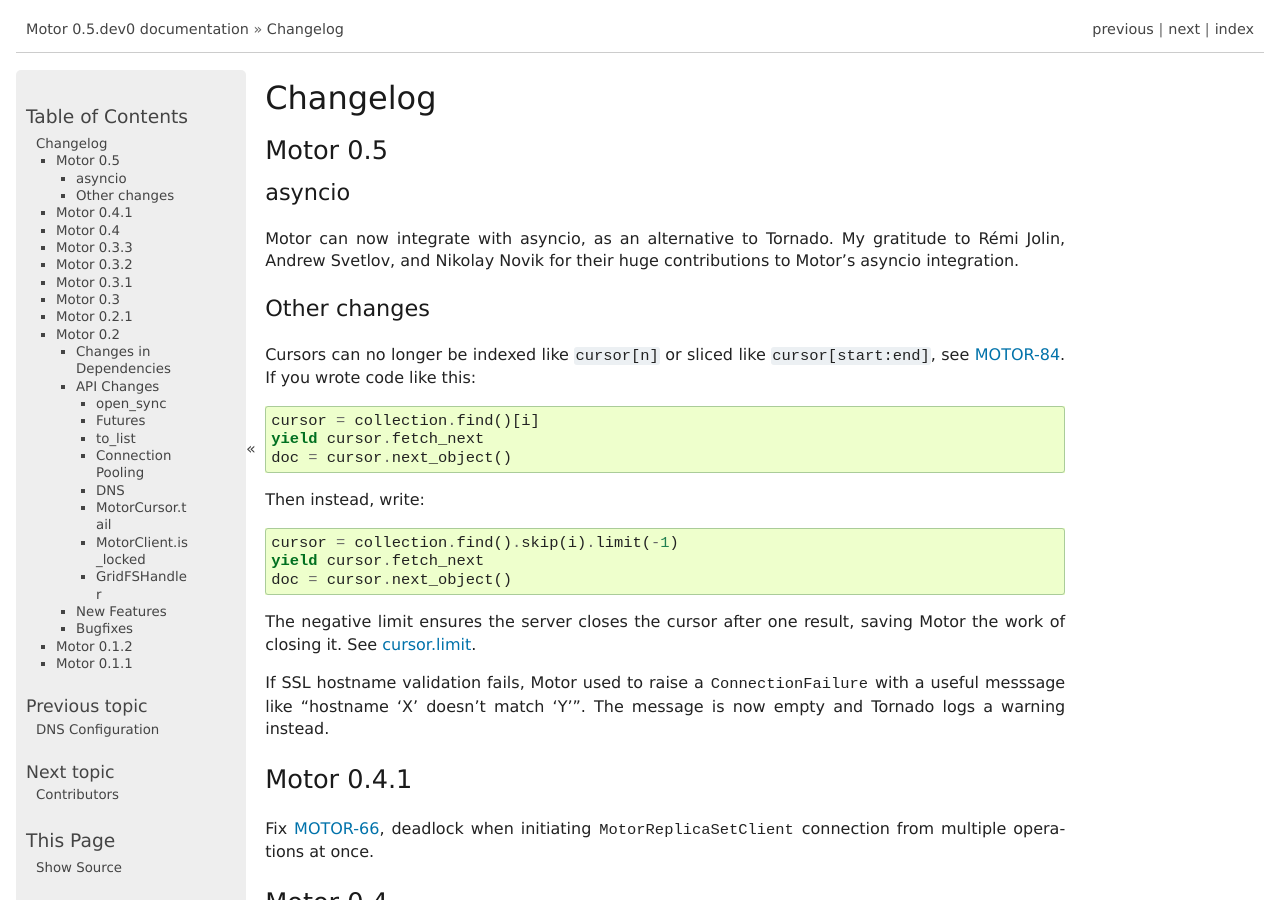
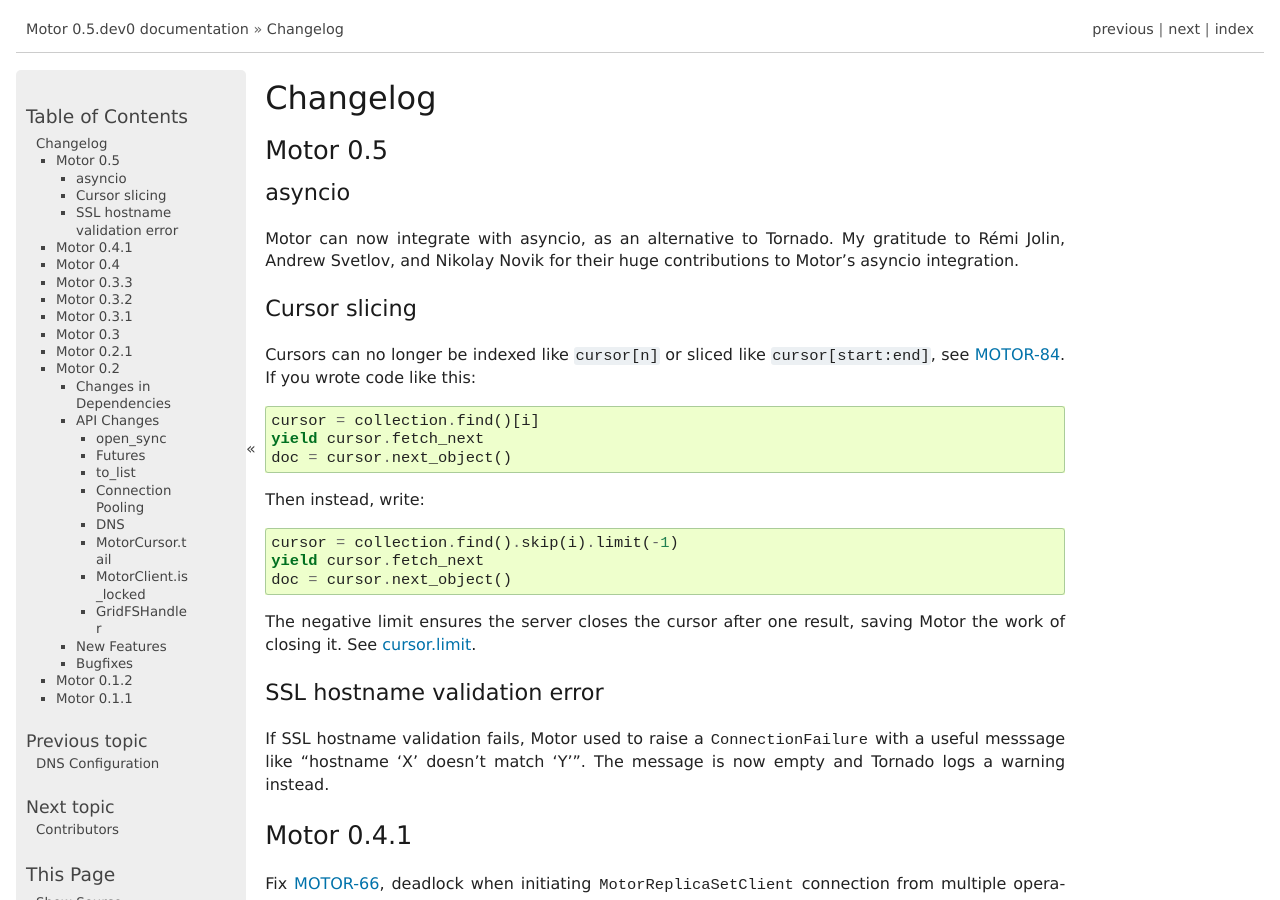
Before and after one commit to mongodb/motor, a Sphinx documentation site: the page built from doc/changelog.rst, in a window 1280 px wide and 900 px high. Built offline with Sphinx 7.4.7, drawn with Linux system fonts in a browser that asks for light colours; the version number is read from the project's files by our own code.

Commit message:
Subheads in 0.5 changelog.

```diff
--- a/doc/changelog.rst
+++ b/doc/changelog.rst
@@ -13,8 +13,9 @@ Motor can now integrate with asyncio, as an alternative to Tornado. My gratitude
 to Rémi Jolin, Andrew Svetlov, and Nikolay Novik for their huge contributions to
 Motor's asyncio integration.
 
-Other changes
-~~~~~~~~~~~~~
+
+Cursor slicing
+~~~~~~~~~~~~~~
 
 Cursors can no longer be indexed like ``cursor[n]`` or sliced like
 ``cursor[start:end]``, see `MOTOR-84 <https://jira.mongodb.org/browse/MOTOR-84>`_.
@@ -33,6 +34,9 @@ Then instead, write::
 The negative limit ensures the server closes the cursor after one result,
 saving Motor the work of closing it. See `cursor.limit
 <http://docs.mongodb.org/v3.0/reference/method/cursor.limit/>`_.
+
+SSL hostname validation error
+~~~~~~~~~~~~~~~~~~~~~~~~~~~~~
 
 If SSL hostname validation fails, Motor used to raise a `ConnectionFailure` with
 a useful messsage like "hostname 'X' doesn't match 'Y'". The message is now
```
